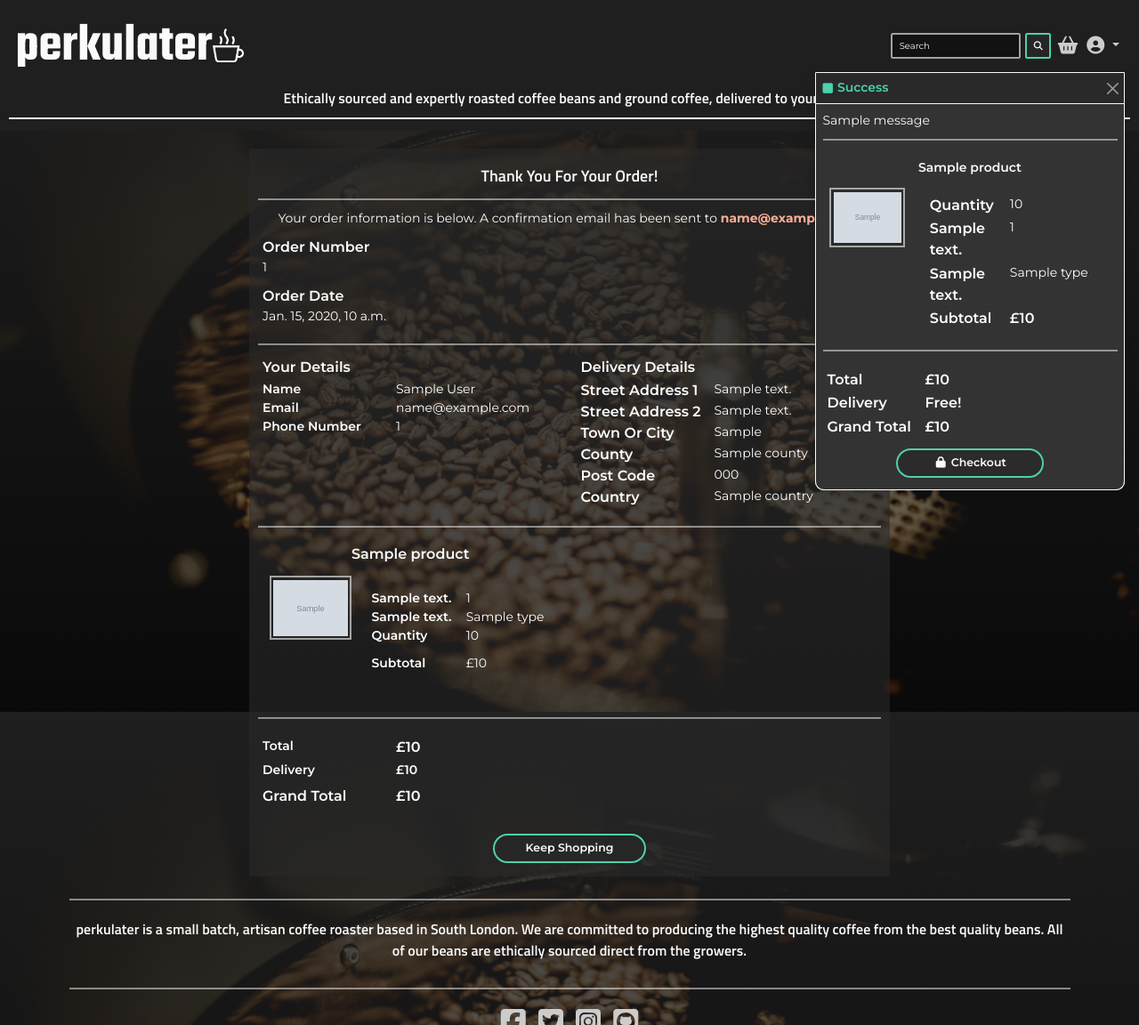
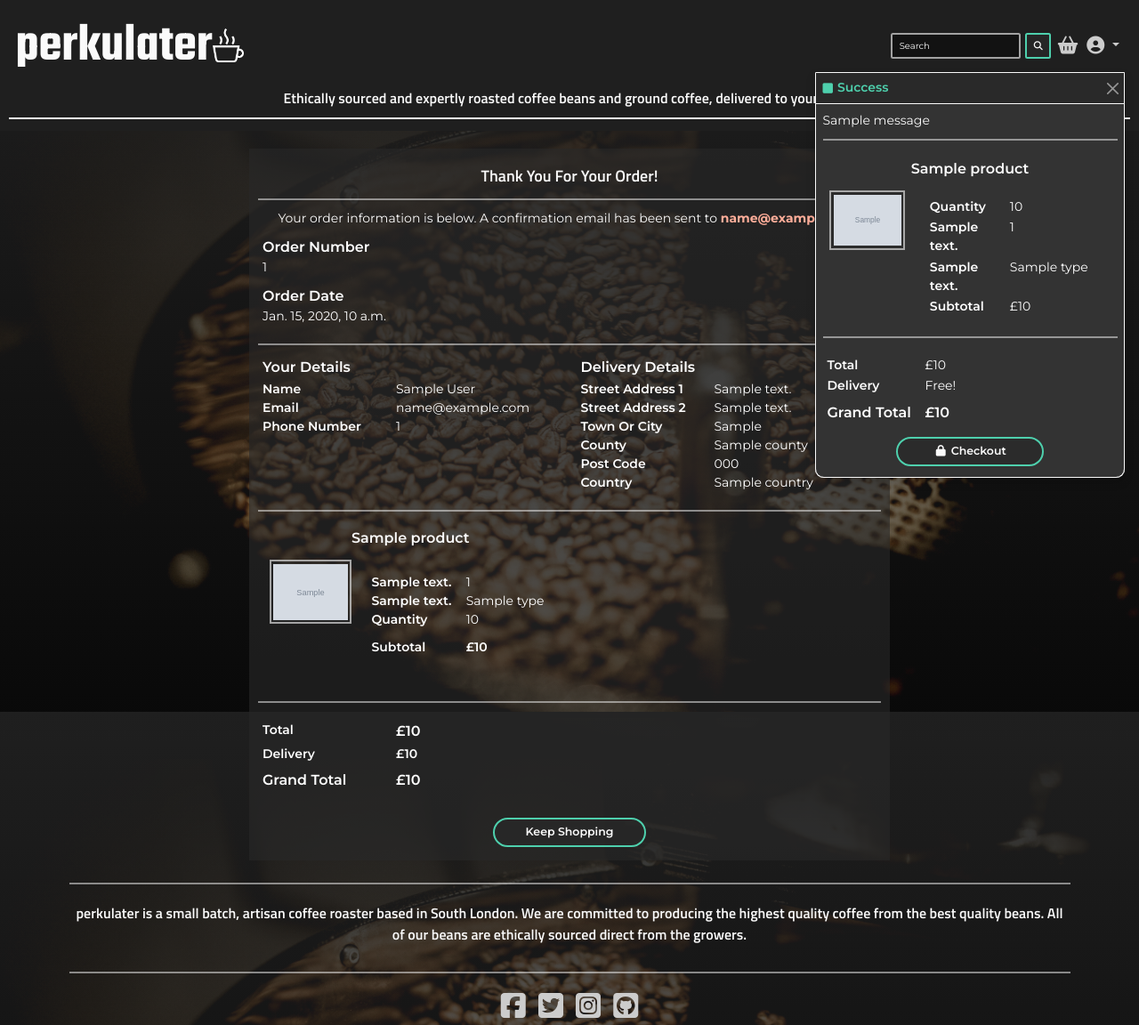
Before and after one commit to richardhenyash/perkulater, a Django app: template checkout/templates/checkout/checkout_success.html in a window 1280 px wide. Shown: the top 1152 px of the page at 89% size. Run offline with Django 3.2, Linux system fonts and the light colour scheme; the template is opened without the code that fills it: most values are stand-ins (such as "Sample title", 1, 10 or a date in 2020); grey boxes marked "Sample" are stand-in pictures; one stand-in notice (Sample message) is shown; some libraries are stand-ins or nearby versions.

Commit message:
refactor text classes

```diff
--- a/checkout/templates/checkout/checkout_success.html
+++ b/checkout/templates/checkout/checkout_success.html
@@ -84,28 +84,28 @@
                                     <th scope="col"></th>
                                 </tr>
                                 <tr>
-                                    <td class="text-bold checkout-table-title px-2 py-0">Street Address 1</td>
-                                    <td class="basket-detail-text px-2 py-0">{{ order.address_1 }}</td>
+                                    <td class="text-medium text-bold checkout-table-title px-2 py-0">Street Address 1</td>
+                                    <td class="text-medium px-2 py-0">{{ order.address_1 }}</td>
                                 </tr>
                                 <tr>
-                                    <td class="text-bold checkout-table-title px-2 py-0">Street Address 2</td>
-                                    <td class="basket-detail-text px-2 py-0">{{ order.address_2 }}</td>
+                                    <td class="text-medium text-bold checkout-table-title px-2 py-0">Street Address 2</td>
+                                    <td class="text-medium px-2 py-0">{{ order.address_2 }}</td>
                                 </tr>
                                 <tr>
-                                    <td class="text-bold checkout-table-title px-2 py-0">Town Or City</td>
-                                    <td class="basket-detail-text px-2 py-0">{{ order.town_or_city }}</td>
+                                    <td class="text-medium text-bold checkout-table-title px-2 py-0">Town Or City</td>
+                                    <td class="text-medium px-2 py-0">{{ order.town_or_city }}</td>
                                 </tr>
                                 <tr>
-                                    <td class="text-bold checkout-table-title px-2 py-0">County</td>
-                                    <td class="basket-detail-text px-2 py-0">{{ order.county }}</td>
+                                    <td class="text-medium text-bold checkout-table-title px-2 py-0">County</td>
+                                    <td class="text-medium px-2 py-0">{{ order.county }}</td>
                                 </tr>
                                 <tr>
-                                    <td class="text-bold checkout-table-title px-2 py-0">Post Code</td>
-                                    <td class="basket-detail-text px-2 py-0">{{ order.postcode }}</td>
+                                    <td class="text-medium text-bold checkout-table-title px-2 py-0">Post Code</td>
+                                    <td class="text-medium px-2 py-0">{{ order.postcode }}</td>
                                 </tr>
                                 <tr>
-                                    <td class="text-bold checkout-table-title px-2 py-0">Country</td>
-                                    <td class="basket-detail-text px-2 py-0">{{ order.country }}</td>
+                                    <td class="text-medium text-bold checkout-table-title px-2 py-0">Country</td>
+                                    <td class="text-medium px-2 py-0">{{ order.country }}</td>
                                 </tr>
                             </table>
                         </div>
@@ -146,7 +146,7 @@
                                             </tr>
                                             <tr>
                                                 <td class="px-2 py-3 text-bold">Subtotal</td>
-                                                <td class="px-2 py-3">£{{ lineitem.lineitem_total }}</td>
+                                                <td class="px-2 py-3 text-bold">£{{ lineitem.lineitem_total }}</td>
                                             </tr>
                                         </table>
                                     </div>
@@ -177,8 +177,8 @@
                                 {% endif %}
                             </tr>
                             <tr>
-                                <td class="text-large text-bold checkout-table-title px-2 py-2">Grand Total</td>
-                                <td class="text-large text-bold py-2">£{{ order.grand_total }}</td>
+                                <td class="text-large text-bold checkout-table-title p-2">Grand Total</td>
+                                <td class="text-large text-bold p-2">£{{ order.grand_total }}</td>
                             </tr>
                         </table>
                     </div>
--- a/static/css/base.css
+++ b/static/css/base.css
@@ -342,10 +342,6 @@
     font-weight: 600;
 }
 
-.toast-body p {
-    font-size: 1.4rem;
-}
-
 .toast-error i,
 .toast-error h5 {
     color: var(--pink);
@@ -388,7 +384,7 @@
 
 .form-label,
 .field-label {
-    font-size: 1.4rem;
+    font-size: 1.6rem;
     font-weight: 600;
 }
 
--- a/templates/includes/toasts/toast_success.html
+++ b/templates/includes/toasts/toast_success.html
@@ -8,7 +8,7 @@
         <div class="toast-body bg-black-4">
             <div class="row">
                 <div class="col">
-                    <p class="mb-0">{{ message }}</p>
+                    <p class="text-medium mb-0">{{ message }}</p>
                 </div>
             </div>
             {% if basket_items %}
@@ -39,20 +39,20 @@
                                         </tr>
                                     </thead>
                                     <tr>
-                                        <td class="basket-preview-quantity-title-text text-large text-bold basket-table-title pt-0 px-2 pb-1">Quantity</td>
-                                        <td class="basket-preview-quantity-text pt-0 pb-1">{{ basket_item.product_quantity }}</td>
+                                        <td class="text-medium text-bold basket-table-title pt-0 px-2 pb-1">Quantity</td>
+                                        <td class="text-medium pt-0 pb-1">{{ basket_item.product_quantity }}</td>
                                     </tr>
                                     <tr>
-                                        <td class="text-large text-bold basket-table-title px-2 pt-0 pb-1">{{ basket_item.product_category.size_description }}</td>
-                                        <td class="basket-detail-text pt-0 pb-1">{{ basket_item.product_size.size }}</td>
+                                        <td class="text-medium text-bold basket-table-title px-2 pt-0 pb-1">{{ basket_item.product_category.size_description }}</td>
+                                        <td class="text-medium pt-0 pb-1">{{ basket_item.product_size.size }}</td>
                                     </tr>
                                     <tr>
-                                        <td class="text-large text-bold basket-table-title px-2 pt-0 pb-1">{{ basket_item.product_category.type_description }}</td>
-                                        <td class="basket-detail-text pt-0 pb-1">{{ basket_item.product_type.type }}</td>
+                                        <td class="text-medium text-bold basket-table-title px-2 pt-0 pb-1">{{ basket_item.product_category.type_description }}</td>
+                                        <td class="text-medium pt-0 pb-1">{{ basket_item.product_type.type }}</td>
                                     </tr>
                                     <tr>
-                                        <td class="text-large text-bold basket-table-title px-2 pt-0 pb-1">Subtotal</td>
-                                        <td class="text-large text-bold pt-0 pb-1">£{{ basket_item.line_item_price }}</td>
+                                        <td class="text-medium text-bold basket-table-title px-2 pt-0 pb-1">Subtotal</td>
+                                        <td class="text-medium pt-0 pb-1">£{{ basket_item.line_item_price }}</td>
                                     </tr>
                                 </table>
                             </div>
@@ -68,24 +68,31 @@
                     <div class="col-12">
                         <table class="table table-dark table-borderless">
                             <tr>
-                                <td class="text-large text-bold total-table-title px-2 pt-3 pb-1">Total</td>
-                                <td class="text-large text-bold pt-3 pb-1">£{{ total }}</td>
+                                <td class="text-medium text-bold total-table-title px-2 pt-3 pb-1">Total</td>
+                                <td class="text-medium pt-3 pb-1">£{{ total }}</td>
                             </tr>
                             <tr>
-                                <td class="text-large text-bold total-table-title px-2 pt-0 pb-1">Delivery</td>
+                                <td class="text-medium text-bold total-table-title px-2 pt-0 pb-1">Delivery</td>
                                 {% if delivery > 0 %}
-                                    <td class="text-large text-bold pt-0 pb-1">£{{ delivery }}</td>
+                                    <td class="text-medium pt-0 pb-1">£{{ delivery }}</td>
                                 {% else %}
-                                    <td class="text-large text-bold pt-0 pb-1">Free!</td>
+                                    <td class="text-medium pt-0 pb-1">Free!</td>
                                 {% endif %}
                             </tr>
                             <tr>
-                                <td class="text-large text-bold total-table-title px-2 pt-0 pb-1">Grand Total</td>
-                                <td class="text-large text-bold pt-0 pb-1">£{{ grand_total }}</td>
+                                <td class="text-large text-bold total-table-title p-2">Grand Total</td>
+                                <td class="text-large text-bold p-2">£{{ grand_total }}</td>
                             </tr>
                         </table>
                         {% if delivery > 0 %}
-                            <p class="text-large text-bold px-2 pt-0 pb-1">Spend another <span>£{{ free_delivery_delta }}</span> to qualify for free UK delivery!</p>
+                            <p class="text-medium fg-blue px-2 pt-0 pb-1">
+                                <span class="icon">
+                                    <i class="fas fa-exclamation-circle"></i>
+                                </span>
+                                Spend another
+                                <span>£{{ free_delivery_delta }}</span>
+                                to qualify for free UK delivery!
+                            </p>
                         {% endif %}
                     </div>
                     <div class="col-12 pb-2">
```
Also changed, not shown: basket/templates/basket/basket.html (+9 -3 lines), checkout/templates/checkout/checkout.html (+3 -6 lines).
